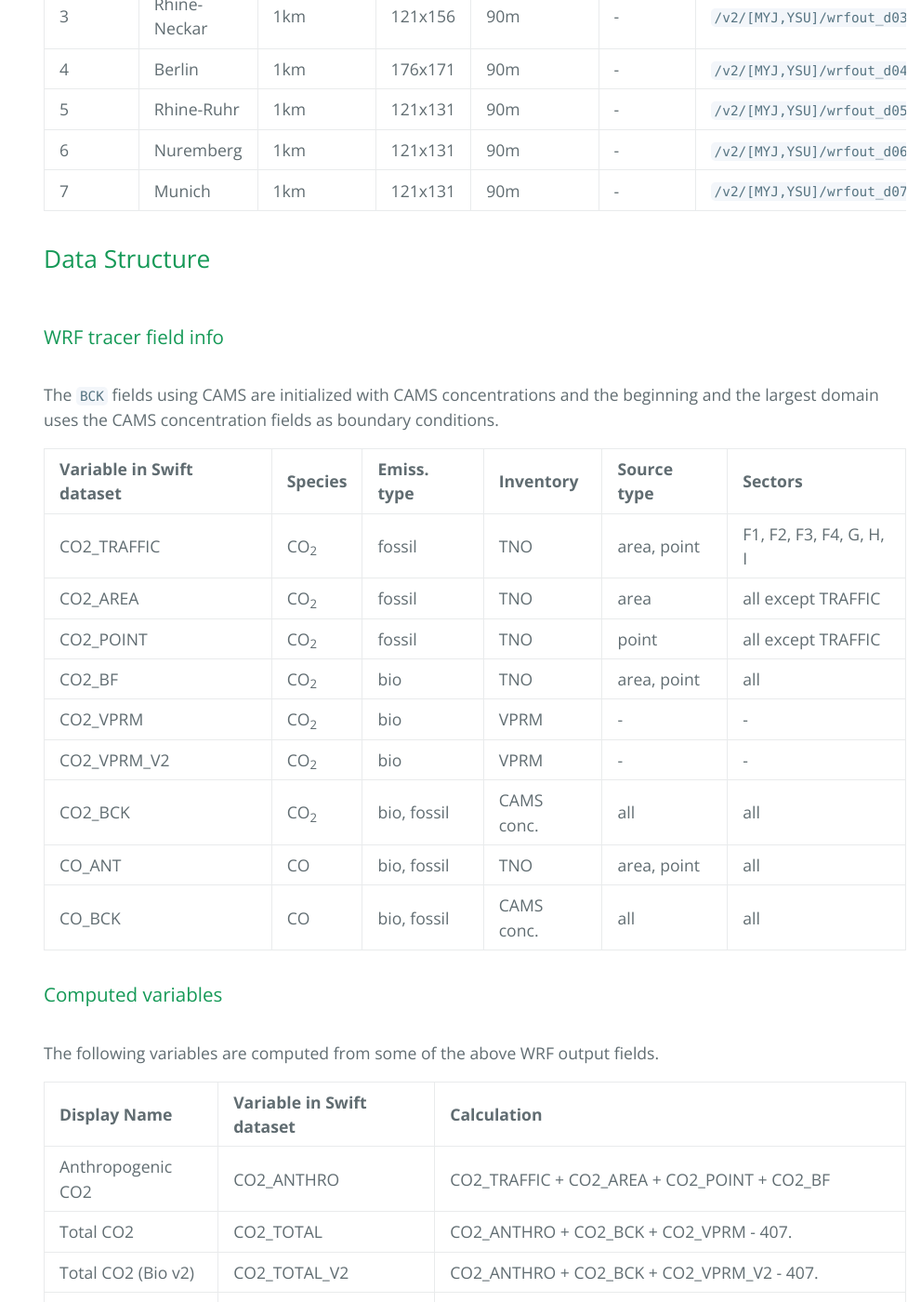
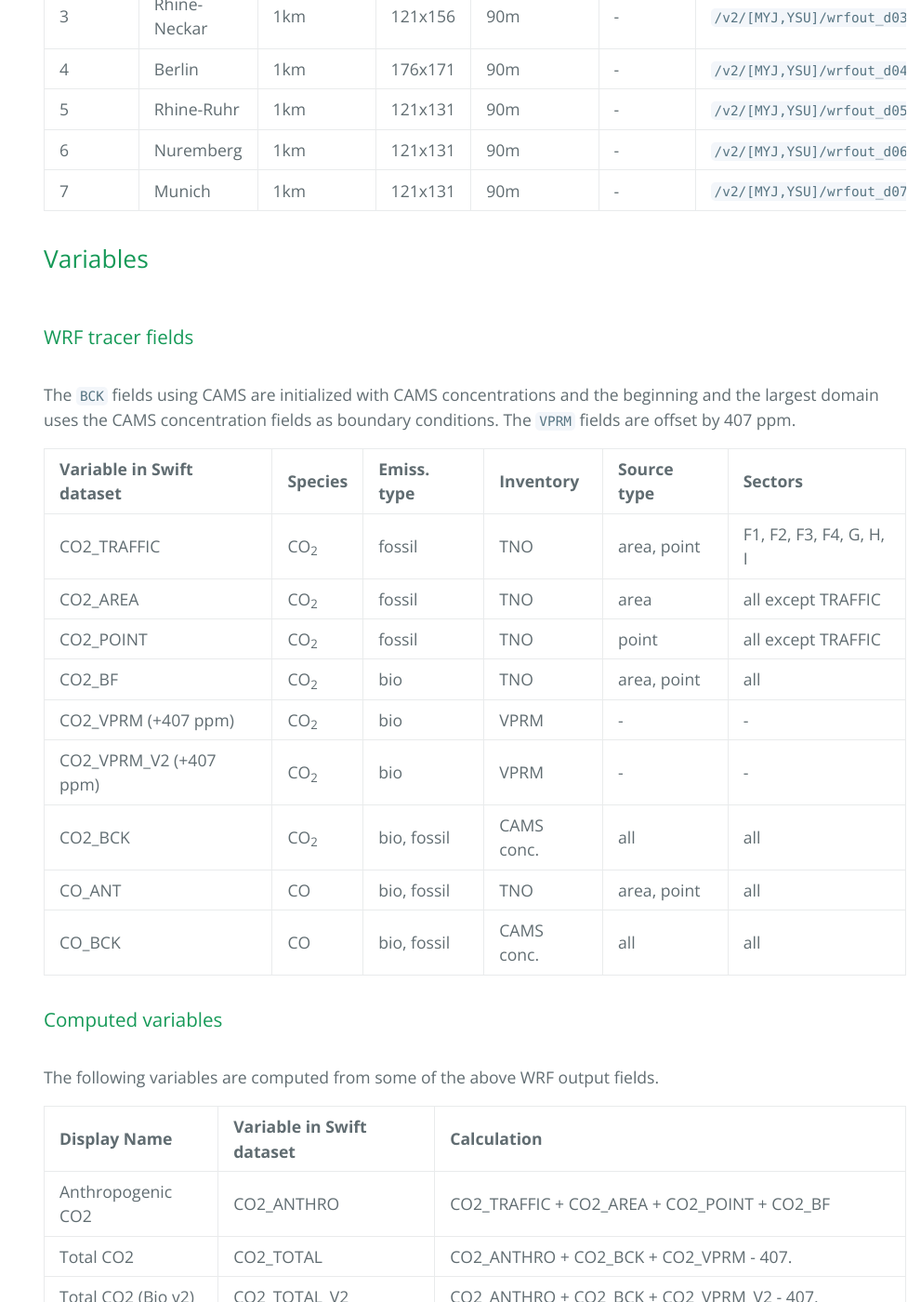
Before and after one commit to ATMO-IUP-UHEI/macro-2018, a Jekyll site: the page pr-preview/pr-5/v2/documentation.html, which Jekyll copies as it is, in a window 1280 px wide and 1400 px high, scrolled down 1254 px. Shown: the whole window at 93% size, without its empty margins (289-1280 px from the left). Built offline with Jekyll 4.4.1, drawn with Linux system fonts in a browser that asks for light colours.

Commit message:
Deploy preview for PR 5 🛫

```diff
--- a/pr-preview/pr-5/v1/index.html
+++ b/pr-preview/pr-5/v1/index.html
@@ -7,7 +7,7 @@
     <link rel="preconnect" href="https://fonts.gstatic.com">
     <meta name="theme-color" content="#157878">
     <meta name="apple-mobile-web-app-status-bar-style" content="black-translucent">
-    <link rel="stylesheet" href="/macro-2018/pr-preview/pr-5/assets/css/style.css?v=07a6a0f830036c0b21e7047d032ffc728ba09fdf">
+    <link rel="stylesheet" href="/macro-2018/pr-preview/pr-5/assets/css/style.css?v=176d2be4a2d0097951be43ca8fded06730d0eab6">
     <link rel="shortcut icon" href="/macro-2018/pr-preview/pr-5/favicon.ico" />
     <!-- Begin Jekyll SEO tag v2.8.0 -->
 <title>MACRO-2018 | Metropolitan Area COx RecOrd of Germany 2018</title>
--- a/pr-preview/pr-5/v1/python.html
+++ b/pr-preview/pr-5/v1/python.html
@@ -7,7 +7,7 @@
     <link rel="preconnect" href="https://fonts.gstatic.com">
     <meta name="theme-color" content="#157878">
     <meta name="apple-mobile-web-app-status-bar-style" content="black-translucent">
-    <link rel="stylesheet" href="/macro-2018/pr-preview/pr-5/assets/css/style.css?v=07a6a0f830036c0b21e7047d032ffc728ba09fdf">
+    <link rel="stylesheet" href="/macro-2018/pr-preview/pr-5/assets/css/style.css?v=176d2be4a2d0097951be43ca8fded06730d0eab6">
     <link rel="shortcut icon" href="/macro-2018/pr-preview/pr-5/favicon.ico" />
     <!-- Begin Jekyll SEO tag v2.8.0 -->
 <title>Access using Python | MACRO-2018</title>
--- a/pr-preview/pr-5/v2/documentation.html
+++ b/pr-preview/pr-5/v2/documentation.html
@@ -7,7 +7,7 @@
     <link rel="preconnect" href="https://fonts.gstatic.com">
     <meta name="theme-color" content="#157878">
     <meta name="apple-mobile-web-app-status-bar-style" content="black-translucent">
-    <link rel="stylesheet" href="/macro-2018/pr-preview/pr-5/assets/css/style.css?v=07a6a0f830036c0b21e7047d032ffc728ba09fdf">
+    <link rel="stylesheet" href="/macro-2018/pr-preview/pr-5/assets/css/style.css?v=176d2be4a2d0097951be43ca8fded06730d0eab6">
     <link rel="shortcut icon" href="/macro-2018/pr-preview/pr-5/favicon.ico" />
     <!-- Begin Jekyll SEO tag v2.8.0 -->
 <title>Documentation | MACRO-2018</title>
@@ -185,11 +185,12 @@
   </tbody>
 </table>
 
-<h2 id="data-structure">Data Structure</h2>
+<h2 id="variables">Variables</h2>
 
-<h3 id="wrf-tracer-field-info">WRF tracer field info</h3>
+<h3 id="wrf-tracer-fields">WRF tracer fields</h3>
 
-<p>The <code class="language-plaintext highlighter-rouge">BCK</code> fields using CAMS are initialized with CAMS concentrations and the beginning and the largest domain uses the CAMS concentration fields as boundary conditions.</p>
+<p>The <code class="language-plaintext highlighter-rouge">BCK</code> fields using CAMS are initialized with CAMS concentrations and the beginning and the largest domain uses the CAMS concentration fields as boundary conditions.
+The <code class="language-plaintext highlighter-rouge">VPRM</code> fields are offset by 407 ppm.</p>
 
 <table>
   <thead>
@@ -236,7 +237,7 @@
       <td style="text-align: left">all</td>
     </tr>
     <tr>
-      <td style="text-align: left">CO2_VPRM</td>
+      <td style="text-align: left">CO2_VPRM (+407 ppm)</td>
       <td style="text-align: left">CO<sub>2</sub></td>
       <td style="text-align: left">bio</td>
       <td style="text-align: left">VPRM</td>
@@ -244,7 +245,7 @@
       <td style="text-align: left">-</td>
     </tr>
     <tr>
-      <td style="text-align: left">CO2_VPRM_V2</td>
+      <td style="text-align: left">CO2_VPRM_V2 (+407 ppm)</td>
       <td style="text-align: left">CO<sub>2</sub></td>
       <td style="text-align: left">bio</td>
       <td style="text-align: left">VPRM</td>
--- a/pr-preview/pr-5/v2/index.html
+++ b/pr-preview/pr-5/v2/index.html
@@ -7,7 +7,7 @@
     <link rel="preconnect" href="https://fonts.gstatic.com">
     <meta name="theme-color" content="#157878">
     <meta name="apple-mobile-web-app-status-bar-style" content="black-translucent">
-    <link rel="stylesheet" href="/macro-2018/pr-preview/pr-5/assets/css/style.css?v=07a6a0f830036c0b21e7047d032ffc728ba09fdf">
+    <link rel="stylesheet" href="/macro-2018/pr-preview/pr-5/assets/css/style.css?v=176d2be4a2d0097951be43ca8fded06730d0eab6">
     <link rel="shortcut icon" href="/macro-2018/pr-preview/pr-5/favicon.ico" />
     <!-- Begin Jekyll SEO tag v2.8.0 -->
 <title>MACRO-2018 | Metropolitan Area COx RecOrd of Germany 2018</title>
--- a/pr-preview/pr-5/v2/python.html
+++ b/pr-preview/pr-5/v2/python.html
@@ -7,7 +7,7 @@
     <link rel="preconnect" href="https://fonts.gstatic.com">
     <meta name="theme-color" content="#157878">
     <meta name="apple-mobile-web-app-status-bar-style" content="black-translucent">
-    <link rel="stylesheet" href="/macro-2018/pr-preview/pr-5/assets/css/style.css?v=07a6a0f830036c0b21e7047d032ffc728ba09fdf">
+    <link rel="stylesheet" href="/macro-2018/pr-preview/pr-5/assets/css/style.css?v=176d2be4a2d0097951be43ca8fded06730d0eab6">
     <link rel="shortcut icon" href="/macro-2018/pr-preview/pr-5/favicon.ico" />
     <!-- Begin Jekyll SEO tag v2.8.0 -->
 <title>Access using Python | MACRO-2018</title>
```
Also changed, not shown: pr-preview/pr-5/v1/documentation.html (+4 -4 lines).
